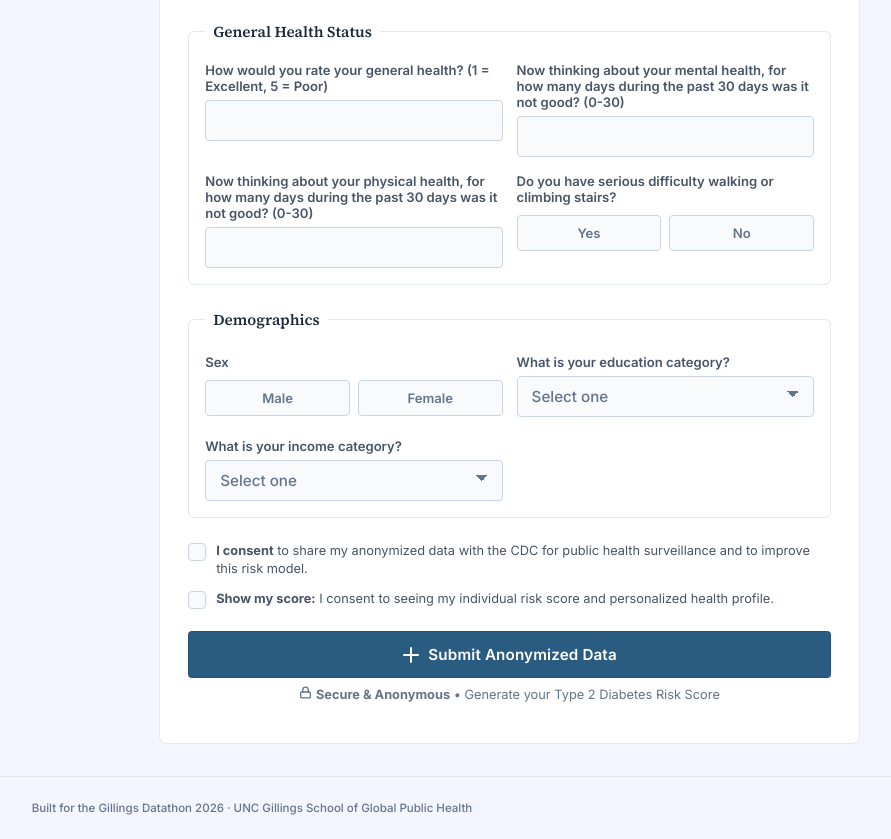
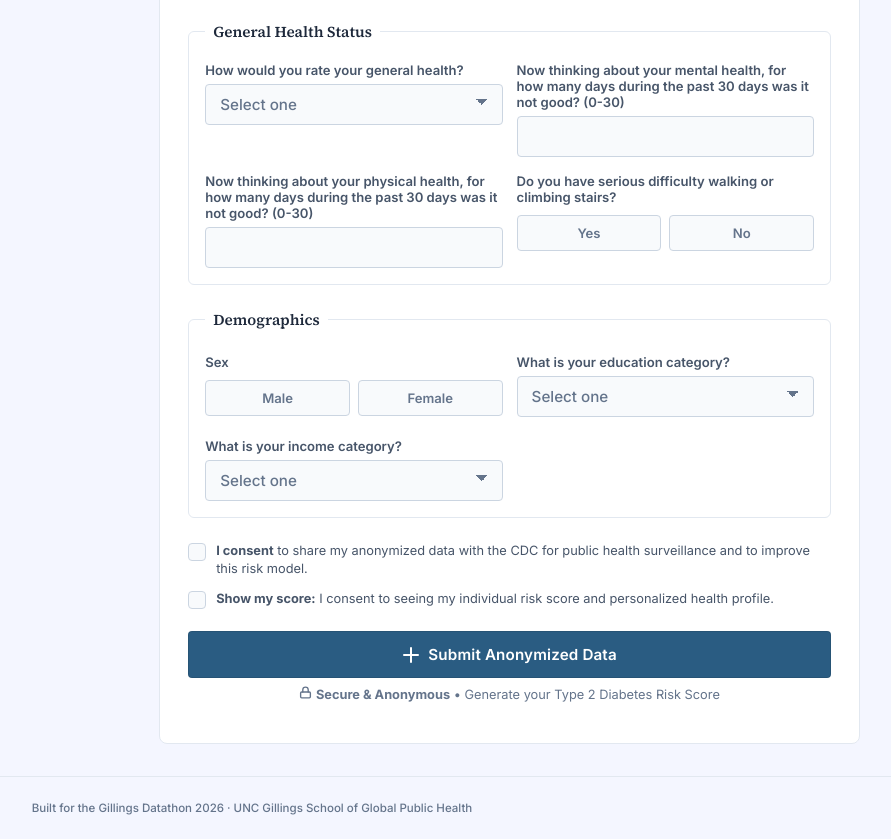
Before and after one commit to liampwl/gillings-datathon, a website: page public/index.html in a window 1280 px wide. Shown: the part 1586-2425 px from the top of the page, without its empty margins (388-1279 px from the left). Drawn offline with Linux system fonts and the light colour scheme.

Commit message:
feat: Update general health input to a dropdown for improved clarity and user experience

```diff
--- a/public/app.js
+++ b/public/app.js
@@ -297,7 +297,7 @@ form.addEventListener('submit', async (event) => {
     const genInput = document.getElementById('GenHlth');
     genInput?.setAttribute('aria-invalid', 'true');
     genInput?.focus();
-    showError('General health must be a whole number from 1 to 5.');
+    showError('Please select your general health.');
     return;
   }
 
@@ -537,6 +537,8 @@ function buildWhatIfPanel(payload, originalInputs = {}) {
 
     if (isBool) {
       const currVal = (payload[key] === 'true' || payload[key] === true || payload[key] === 1) ? 1 : 0;
+      const trueLabel = key === 'Sex' ? 'Male' : 'Yes';
+      const falseLabel = key === 'Sex' ? 'Female' : 'No';
       groupDiv.innerHTML = `
         <div class="whatif-group__header" style="margin-bottom: 8px;">
           <span class="whatif-group__label">${label}</span>
@@ -544,11 +546,11 @@ function buildWhatIfPanel(payload, originalInputs = {}) {
         <div class="toggle-group">
           <label class="toggle-option">
             <input type="radio" name="whatif-${key}" value="1" ${currVal ? 'checked' : ''} />
-            <span class="toggle-option__label">Yes</span>
+            <span class="toggle-option__label">${trueLabel}</span>
           </label>
           <label class="toggle-option">
             <input type="radio" name="whatif-${key}" value="0" ${!currVal ? 'checked' : ''} />
-            <span class="toggle-option__label">No</span>
+            <span class="toggle-option__label">${falseLabel}</span>
           </label>
         </div>
        `;
@@ -1201,7 +1203,7 @@ async function searchClinics() {
     { name: 'HvyAlcoholConsump', text: "Do you participate in heavy drinking based on CDC guidelines?", type: 'radio' },
     { name: 'AnyHealthcare', text: "Do you currently have any kind of healthcare coverage?", type: 'radio' },
     { name: 'NoDocbcCost', text: "Was there a time in the past 12 months when you needed to see a doctor but could not because of cost?", type: 'radio' },
-    { id: 'GenHlth', text: "How would you rate your general health on a scale from 1 to 5, where 1 is excellent and 5 is poor?", type: 'number' },
+    { id: 'GenHlth', text: "How would you rate your general health? Please say 1 for excellent, 2 for very good, 3 for good, 4 for fair, or 5 for poor.", type: 'number' },
     { id: 'MentHlth', text: "For how many days during the past 30 days was your mental health not good?", type: 'number' },
     { id: 'PhysHlth', text: "For how many days during the past 30 days was your physical health not good?", type: 'number' },
     { name: 'DiffWalk', text: "Do you have serious difficulty walking or climbing stairs?", type: 'radio' },
--- a/public/index.html
+++ b/public/index.html
@@ -440,8 +440,15 @@
             <legend class="form-section__title">General Health Status</legend>
             <div class="form-row">
               <div class="form-group" id="formGroupGenHlth">
-                <label for="GenHlth">How would you rate your general health? (1 = Excellent, 5 = Poor)</label>
-                <input type="number" id="GenHlth" name="GenHlth" min="1" max="5" step="1" required />
+                <label for="GenHlth">How would you rate your general health?</label>
+                <select id="GenHlth" name="GenHlth" required>
+                  <option value="" selected>Select one</option>
+                  <option value="1">Excellent</option>
+                  <option value="2">Very good</option>
+                  <option value="3">Good</option>
+                  <option value="4">Fair</option>
+                  <option value="5">Poor</option>
+                </select>
               </div>
               <div class="form-group" id="formGroupMentHlth">
                 <label for="MentHlth">Now thinking about your mental health, for how many days during the past 30 days was it not good? (0-30)</label>
```
